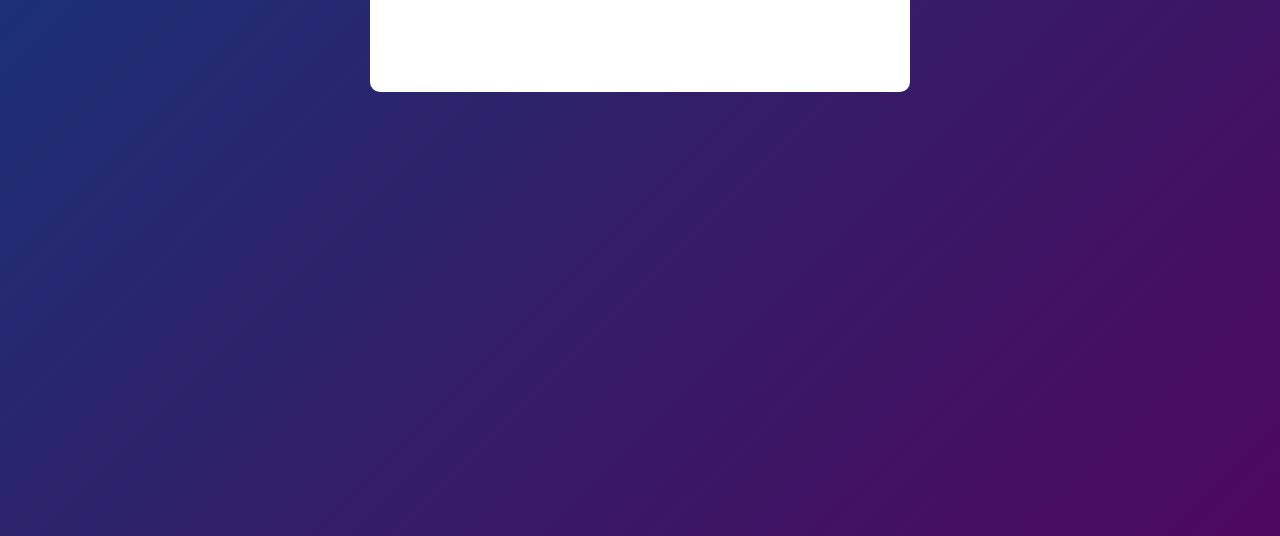
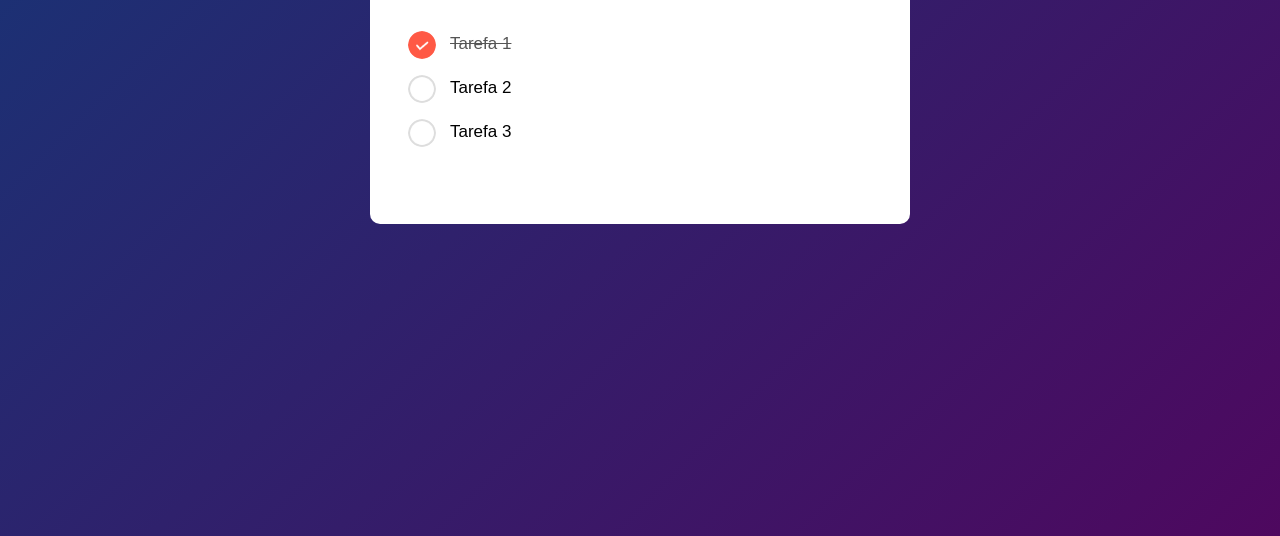
Before and after one commit to Pedrohenriquezuza/To-do-List, a plain HTML site: page index.html in a window 1280 px wide. Shown: the part 264-800 px from the top of the page. Drawn offline with Linux system fonts and the light colour scheme.

Commit message:
Finalizando a estilização
Estilização simples porém intuitiva e funcional.

```diff
--- a/index.html
+++ b/index.html
@@ -14,6 +14,12 @@
             <input type="text" id="input-box" placeholder="Sua Tarefa">
             <button>Adicionar</button>
         </div>
+
+        <ul id="list-container">
+            <li class="checked">Tarefa 1</li>
+            <li>Tarefa 2</li>
+            <li>Tarefa 3</li>
+        </ul>
       </div>
     </div>
   </body>
--- a/styles.css
+++ b/styles.css
@@ -62,3 +62,36 @@
   cursor: pointer;
   border-radius: 40px;
 }
+
+/*LISTA DE TAREFA*/
+
+ul li {
+  list-style-type: none;
+  font-size: 17px;
+  padding: 12px 8px 12px 50px;
+  user-select: none;
+  cursor: pointer;
+  position: relative;
+}
+
+ul li::before {
+  content: "";
+  position: absolute;
+  height: 28px;
+  width: 28px;
+  border-radius: 50%;
+  background-image: url(images/unchecked.png);
+  background-size: cover;
+  background-position: center;
+  top: 9px;
+  left: 8px;
+}
+
+ul li.checked {
+  color: #555;
+  text-decoration: line-through;
+}
+
+ul li.checked:before {
+  background-image: url(images/checked.png);
+}
```
